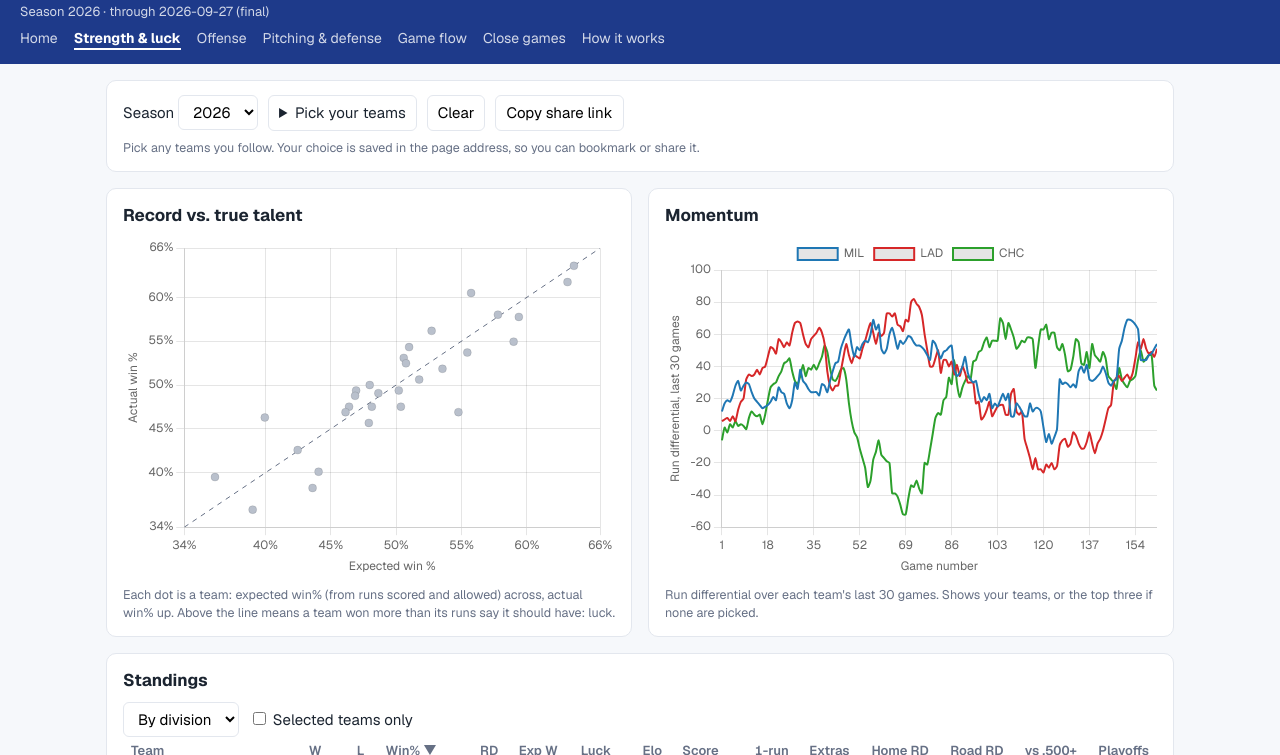
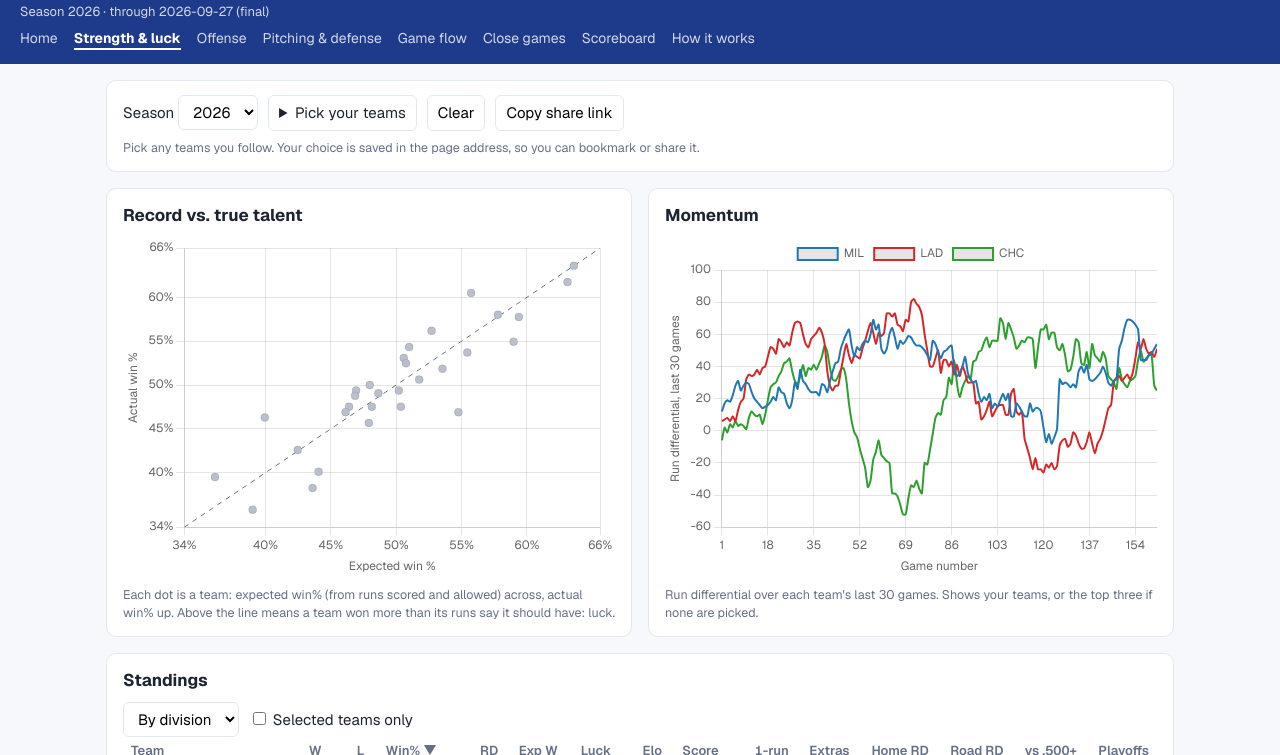
Before and after one commit to bpaglia/pennant-math, a plain HTML site: page docs/strength.html in a window 1280 px wide. Shown: the part 45-800 px from the top of the page. Drawn offline with nearby package versions, Linux system fonts and the light colour scheme.

Commit message:
Updated strength.html

```diff
--- a/docs/strength.html
+++ b/docs/strength.html
@@ -24,7 +24,7 @@ th{cursor:pointer;color:var(--mut);font-weight:600}tr.sel td{background:#fff7d6}
 .best{font-weight:700;color:#157347}.grid{align-items:start}#cmpT{width:auto;min-width:45%}#cmpT td:first-child{padding-right:36px}</style>
 <link rel="preload" href="assets/geist.woff2" as="font" type="font/woff2" crossorigin><link rel="stylesheet" href="assets/fonts.css"></head>
 <body>
-<header><h1><a href="index.html" style="color:#fff;text-decoration:none">Pennant Math</a></h1><p><span id="asof">Loading…</span></p><nav id="nv"><a href="index.html">Home</a><a href="strength.html" class="on">Strength &amp; luck</a><a href="offense.html">Offense</a><a href="pitching.html">Pitching &amp; defense</a><a href="gameflow.html">Game flow</a><a href="closegames.html">Close games</a><a href="methods.html">How it works</a></nav></header>
+<header><h1><a href="index.html" style="color:#fff;text-decoration:none">Pennant Math</a></h1><p><span id="asof">Loading…</span></p><nav id="nv"><a href="index.html">Home</a><a href="strength.html" class="on">Strength &amp; luck</a><a href="offense.html">Offense</a><a href="pitching.html">Pitching &amp; defense</a><a href="gameflow.html">Game flow</a><a href="closegames.html">Close games</a><a href="archive.html">Scoreboard</a><a href="methods.html">How it works</a></nav></header>
 <main>
 <section><div class="bar">
  <label>Season <select id="season"></select></label>
```
